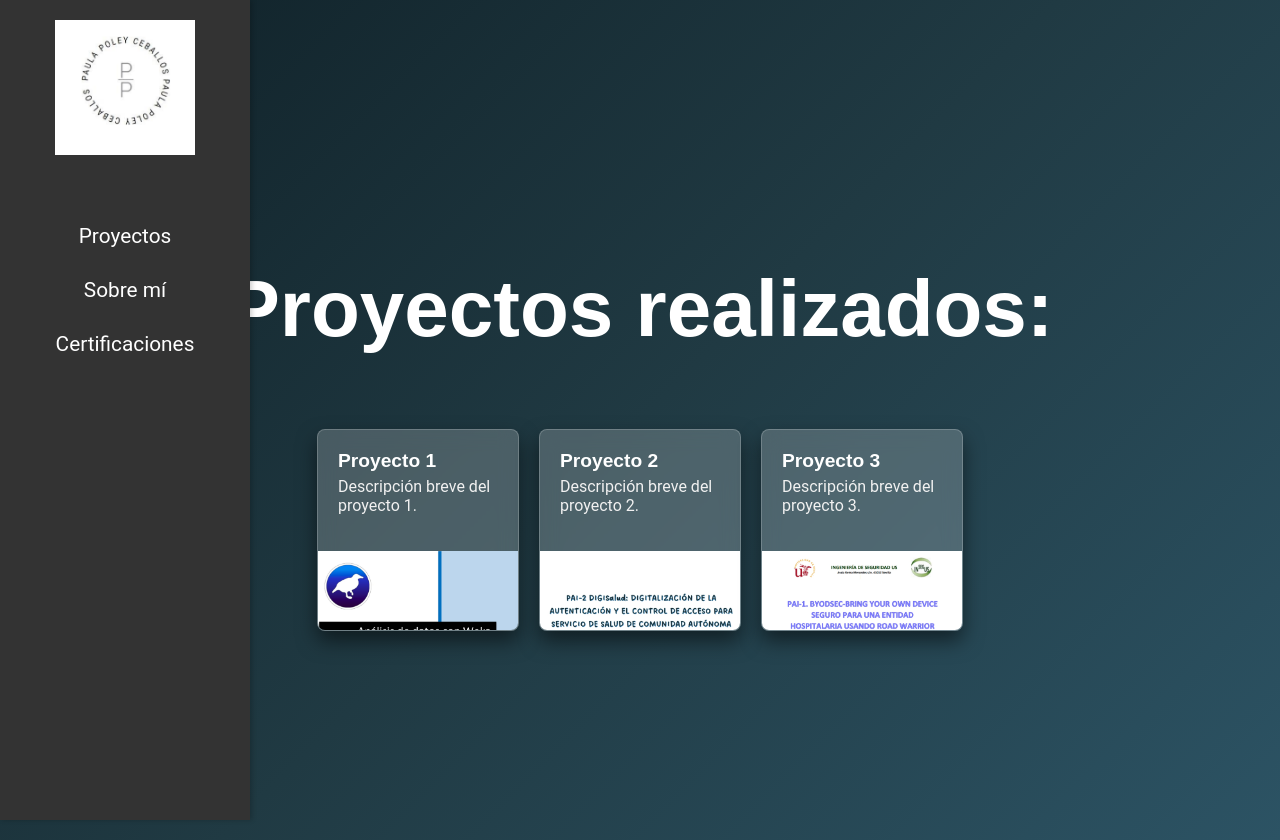
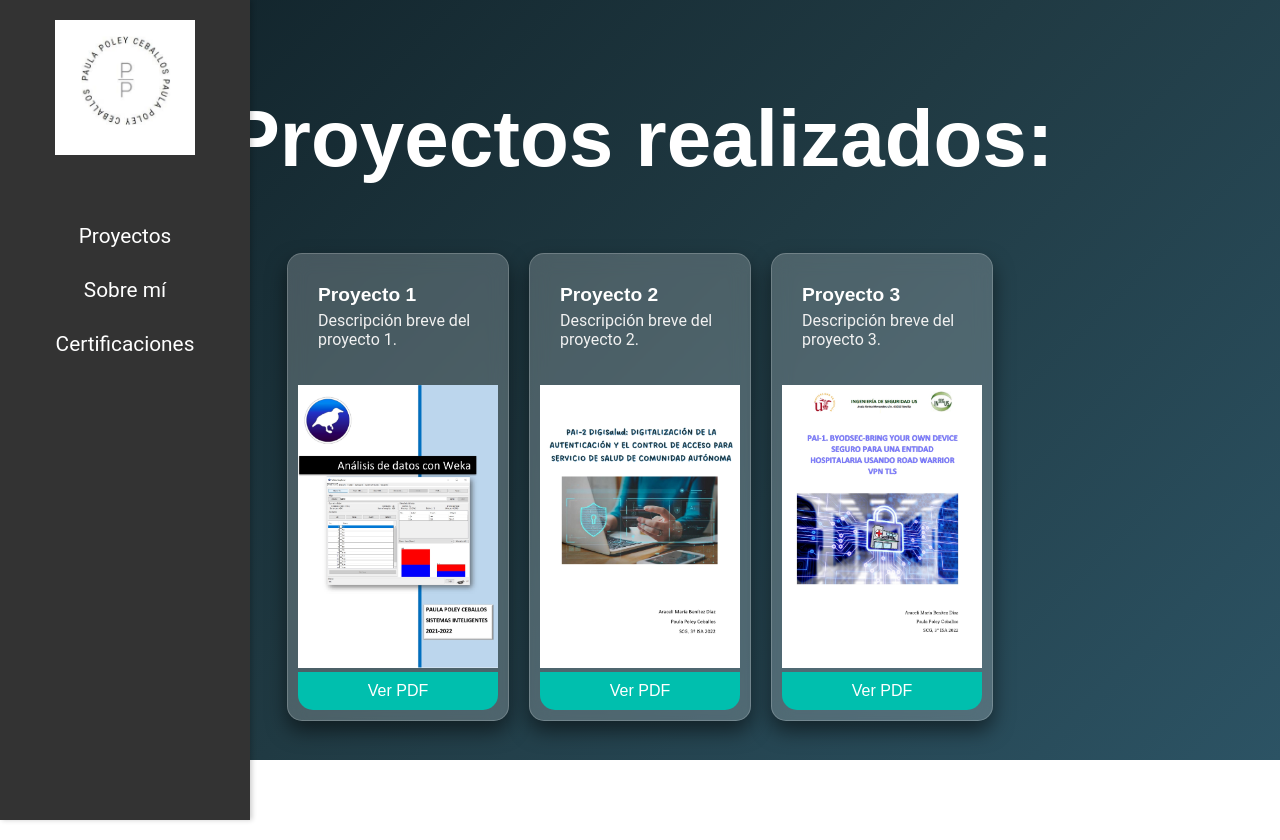
Before and after one commit to paulapoley/portfoliopaulapoley, a React (Create React App) app: page / in a window 1280 px wide. After the commit the page ends 800 px from the top, so only its background shows below. Built offline with nearby package versions, Linux system fonts and the light colour scheme.

Commit message:
Update Home.css

```diff
--- a/src/pages/Home.css
+++ b/src/pages/Home.css
@@ -1,38 +1,36 @@
-
-
 .home-container {
   display: flex;
   flex-direction: column;
   justify-content: center;
   align-items: center;
-  min-height: 100vh; /* Ajusta la altura mínima para llenar la pantalla */
+  min-height: 90vh;
   background: linear-gradient(135deg, #0f2027 0%, #203a43 50%, #2c5364 100%);
   padding: 20px;
-  color: #ffffff; /* Color de texto blanco para contraste */
-  font-family: 'Roboto', sans-serif; /* Usa la fuente 'Roboto' */
+  color: #ffffff;
+  font-family: 'Roboto', sans-serif;
 }
 
 .home-header {
   text-align: center;
-  margin-bottom: 20px;
+  margin-bottom: 15px;
   font-size: 2.5rem;
-  color: #ffffff; /* Color de texto blanco */
-  font-family: 'Orbitron', sans-serif; /* Fuente 'Orbitron' para los encabezados */
+  color: #ffffff;
+  font-family: 'Orbitron', sans-serif;
 }
 
 .projects-grid {
   display: flex;
   flex-wrap: wrap;
-  gap: 20px; /* Aumenta el espacio entre tarjetas */
+  gap: 20px;
   justify-content: center;
 }
 
 .project-card {
   border: 1px solid rgba(255, 255, 255, 0.2); /* Borde blanco semi-transparente */
-  border-radius: 8px;
+  border-radius: 15px;
   overflow: hidden;
-  max-width: 200px; /* Ajusta el ancho máximo de la tarjeta */
-  max-height: 200px;
+  width: 200px;
+  padding: 10px;
   box-shadow: 0 10px 20px rgba(0, 0, 0, 0.5); /* Sombra para profundidad */
   background: rgba(255, 255, 255, 0.2); /* Fondo semitransparente */
   backdrop-filter: blur(10px); /* Efecto de desenfoque del fondo */
```
